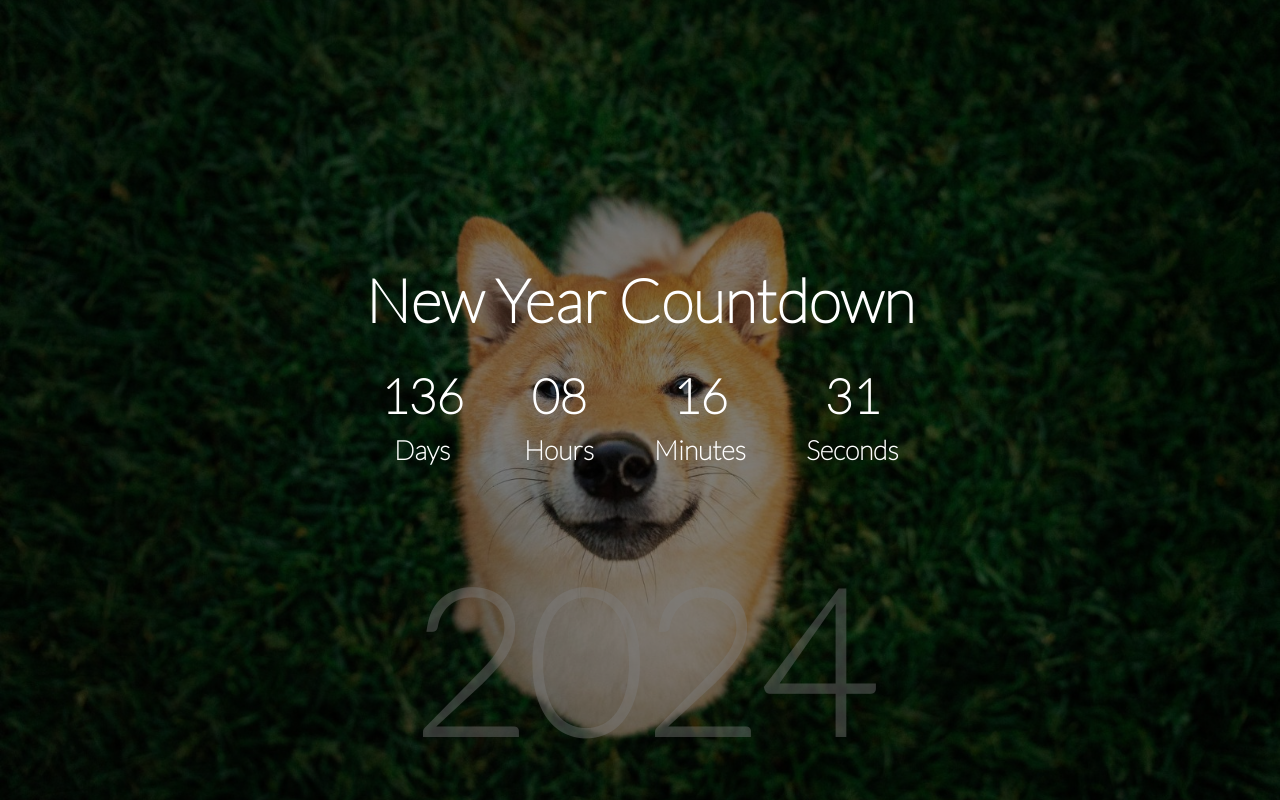
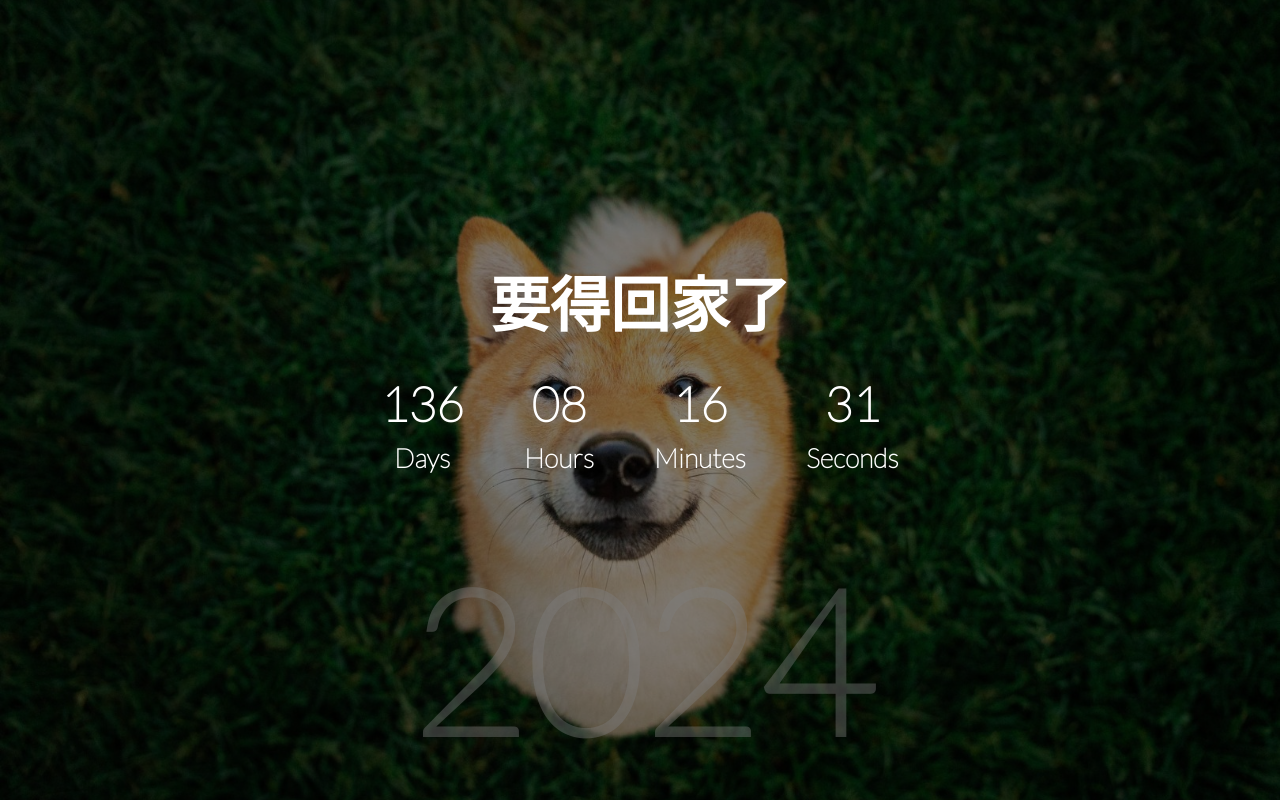
Before and after one commit to jeremyhein/NewYear_CountDown, a plain HTML site: page index.html in a window 1280 px wide. Drawn offline with Linux system fonts and the light colour scheme.

Commit message:
Update index.html

```diff
--- a/index.html
+++ b/index.html
@@ -9,7 +9,7 @@
 
 <body>
   <div id="year" class="year">2021</div>
-  <h1>New Year Countdown</h1>
+  <h1>要得回家了</h1>
 
   <div id="countdown" class="countdown">
     <div class="time">
```
